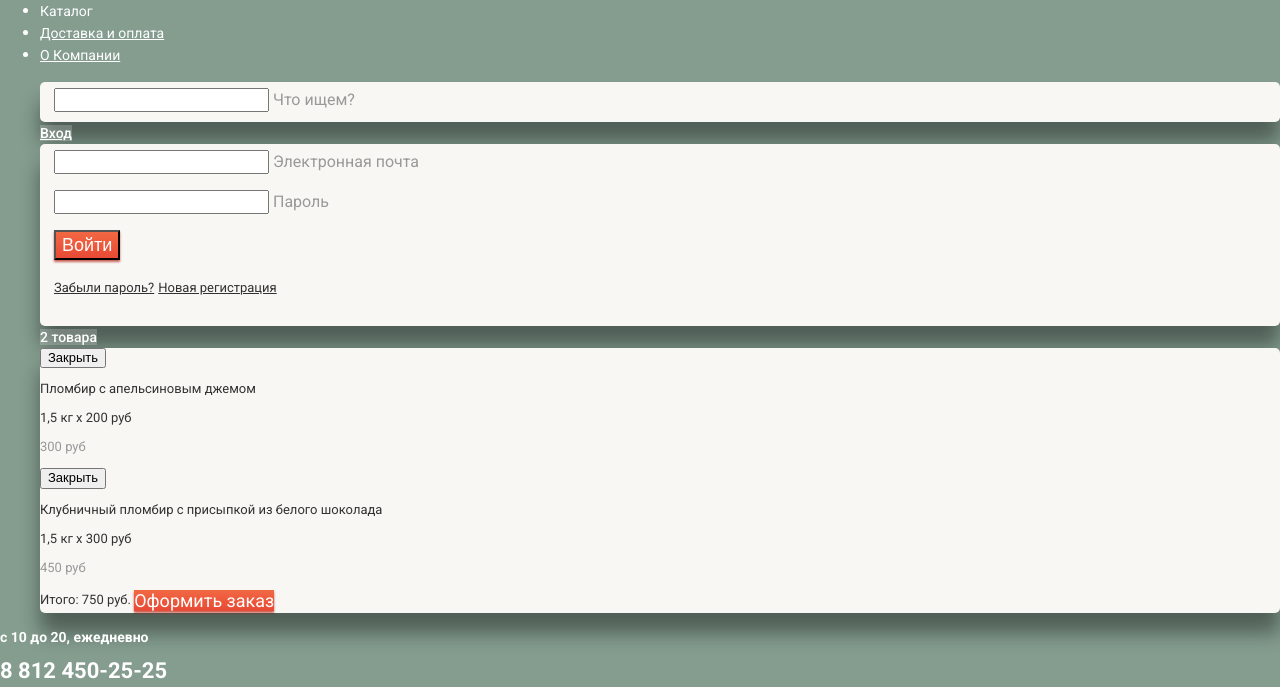
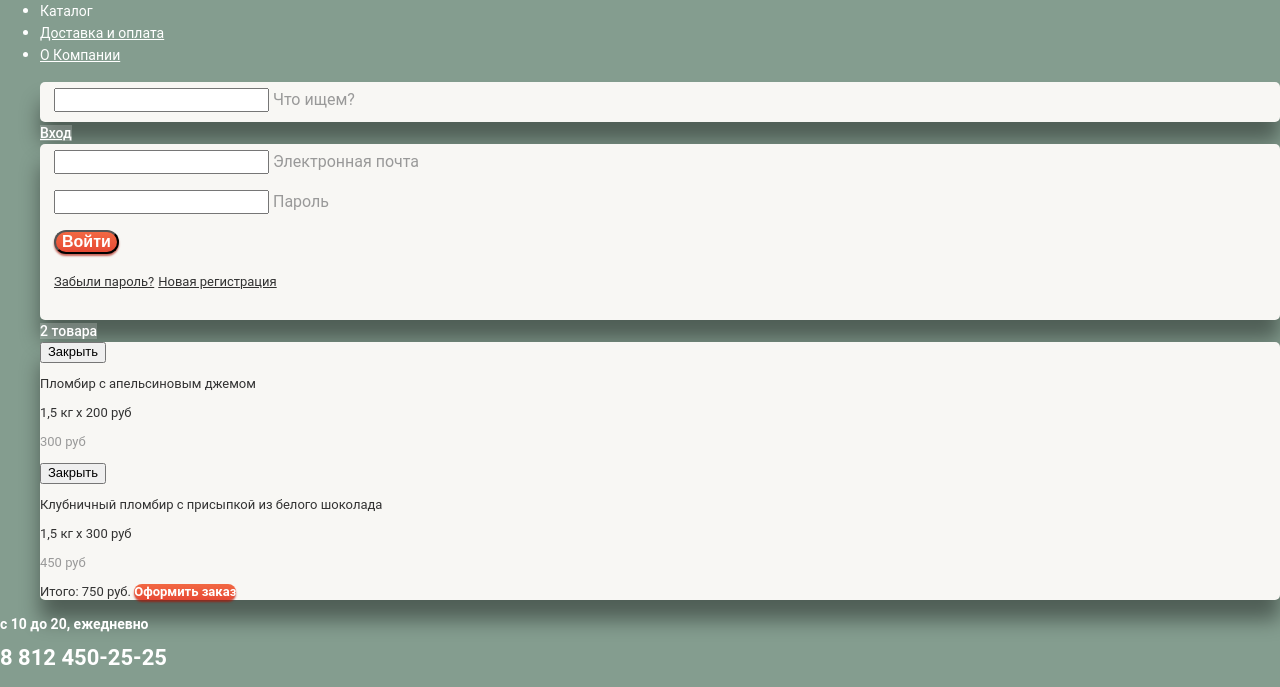
Before and after one commit to Technopriest90/189337-gllacy, a plain HTML site: page catalog.html in a window 1280 px wide. Shown: the part 86-773 px from the top of the page. Drawn offline with Linux system fonts and the light colour scheme; a script that the page names is missing; a web font is replaced by a local one.

Commit message:
Подкорректировал текст и кнопки

```diff
--- a/catalog.html
+++ b/catalog.html
@@ -3,8 +3,7 @@
   <head>
     <meta charset="utf-8">
     <meta name="format-detection" content="telephone=no">
-    <title>Сливочное мороженое</title>
-    <link href="https://fonts.googleapis.com/css?family=Roboto:400,500,700,900,900i&amp;subset=cyrillic" rel="stylesheet">
+    <title>HTML Academy: Каталог Глейси</title>
     <link href="css/normalize.css" rel="stylesheet">
     <link href="css/style.css" rel="stylesheet">
   </head>
--- a/css/style.css
+++ b/css/style.css
@@ -1,3 +1,27 @@
+@font-face {
+  font-weight: normal;
+  font-family: "Roboto";
+  font-style: normal;
+
+  src: url("../fonts/roboto.woff2") format("woff2"), url("../fonts/roboto.woff") format("woff");
+}
+
+@font-face {
+  font-weight: 500;
+  font-family: "Roboto";
+  font-style: normal;
+
+  src: url("../fonts/robotomedium.woff2") format("woff2"), url("../fonts/robotomedium.woff") format("woff");
+}
+
+@font-face {
+  font-weight: 700;
+  font-family: "Roboto";
+  font-style: normal;
+
+  src: url("../fonts/robotobold.woff2") format("woff2"), url("../fonts/robotobold.woff") format("woff");
+}
+
 body {
   margin: 0;
   padding: 0;
@@ -11,28 +35,99 @@ body {
   background-color: #849d8f;
 }
 
+img {
+  max-width: 100%;
+  height: auto;
+}
+
 /*Базовые стили*/
 
 .btn {
-  font-size: 18px;
-  line-height: 24px;
-  text-align: center;
-  vertical-align: middle;
-  color: #fefefe;
+  position: relative;
+  z-index: 15;
 
+  display: inline-block;
+  overflow: hidden;
+
+  font-weight: 700;
+  vertical-align: top;
+  color: #ffffff;
   text-decoration: none;
-  background-image: linear-gradient(to top, #e74a35 0%, #f26843 100%);
-  box-shadow: 0 2px 2px rgba(172, 16, 0, 0.64);
+
+  background-color: #f26843;
+  background-image: -webkit-gradient(linear, left bottom, left top, from(#e74a35), to(#f26843));
+  background-image: -webkit-linear-gradient(bottom, #e74a35 0%, #f26843 100%);
+  background-image: -o-linear-gradient(bottom, #e74a35 0%, #f26843 100%);
+  background-image: linear-gradient(0deg, #e74a35 0%, #f26843 100%);
+  border-radius: 5em;
+  outline: none;
+  -webkit-box-shadow: 0 2px 2px 0 rgba(172, 16, 0, 0.64);
+  box-shadow: 0 2px 2px 0 rgba(172, 16, 0, 0.64);
+  cursor: pointer;
+
+  -webkit-transition: -webkit-box-shadow 0.2s linear;
+
+  transition: -webkit-box-shadow 0.2s linear;
+
+  -o-transition: box-shadow 0.2s linear;
+
+  transition: box-shadow 0.2s linear;
+
+  transition: box-shadow 0.2s linear, -webkit-box-shadow 0.2s linear;
 }
 
-.btn:hover {
-  background-image: linear-gradient(to top, #ec6e5d 0%, #f58669 100%);
-  box-shadow: 0 2px 2px #ac1000;
+.btn:hover
+.btn:focus{
+  -webkit-box-shadow: 0 2px 2px 0 #ac1000;
+  box-shadow: 0 2px 2px 0 #ac1000;
 }
 
 .btn:active {
-  background-image: linear-gradient(to top, #e1613e 0%, #d74531 100%);
-  box-shadow: inset 0 2px 2px #942718;
+  -webkit-box-shadow: none;
+  box-shadow: none;
+}
+.btn::before,
+.btn::after {
+  content: "";
+  position: absolute;
+  top: 0;
+  right: 0;
+  bottom: 0;
+  left: 0;
+  z-index: -1;
+
+  opacity: 0;
+
+  -webkit-transition: opacity 0.2s linear;
+
+  -o-transition: opacity 0.2s linear;
+
+  transition: opacity 0.2s linear;
+}
+
+.btn::before {
+  background-image: -webkit-gradient(linear, left bottom, left top, from(#ec6f5e), to(#f58669));
+  background-image: -webkit-linear-gradient(bottom, #ec6f5e 0%, #f58669 100%);
+  background-image: -o-linear-gradient(bottom, #ec6f5e 0%, #f58669 100%);
+  background-image: linear-gradient(0deg, #ec6f5e 0%, #f58669 100%);
+}
+
+.btn::after {
+  background-image: -webkit-gradient(linear, left bottom, left top, from(#e1613e), to(#d74632));
+  background-image: -webkit-linear-gradient(bottom, #e1613e 0%, #d74632 100%);
+  background-image: -o-linear-gradient(bottom, #e1613e 0%, #d74632 100%);
+  background-image: linear-gradient(0deg, #e1613e 0%, #d74632 100%);
+  -webkit-box-shadow: inset 0 2px 2px 0 #ac1000;
+  box-shadow: inset 0 2px 2px 0 #ac1000;
+}
+
+.btn:hover::before,
+.btn:focus::before {
+  opacity: 1;
+}
+
+.btn:active::after {
+  opacity: 1;
 }
 
 .visually-hidden:not(:focus):not(:active) {
```
Also changed, not shown: index.html (+18 -13 lines).
